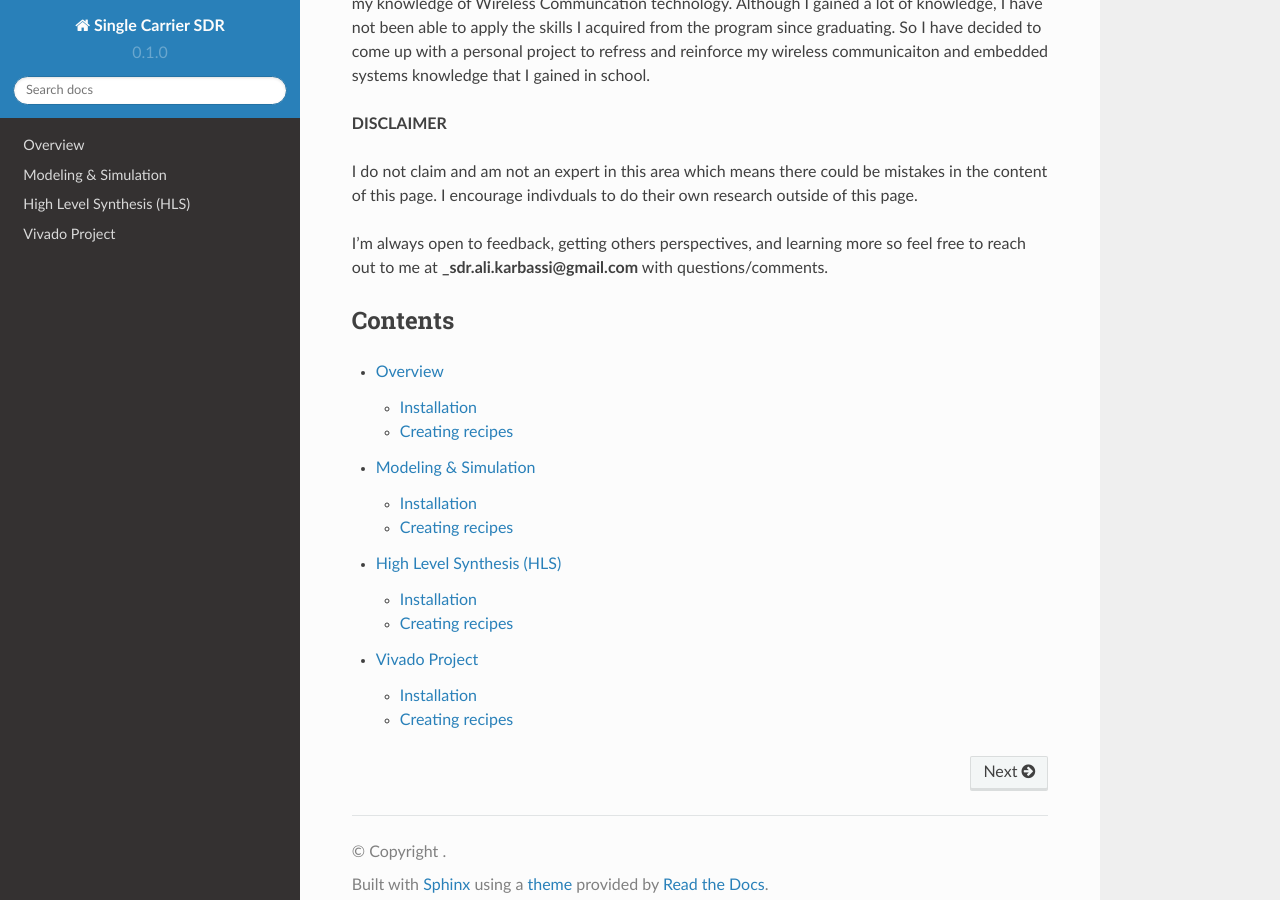
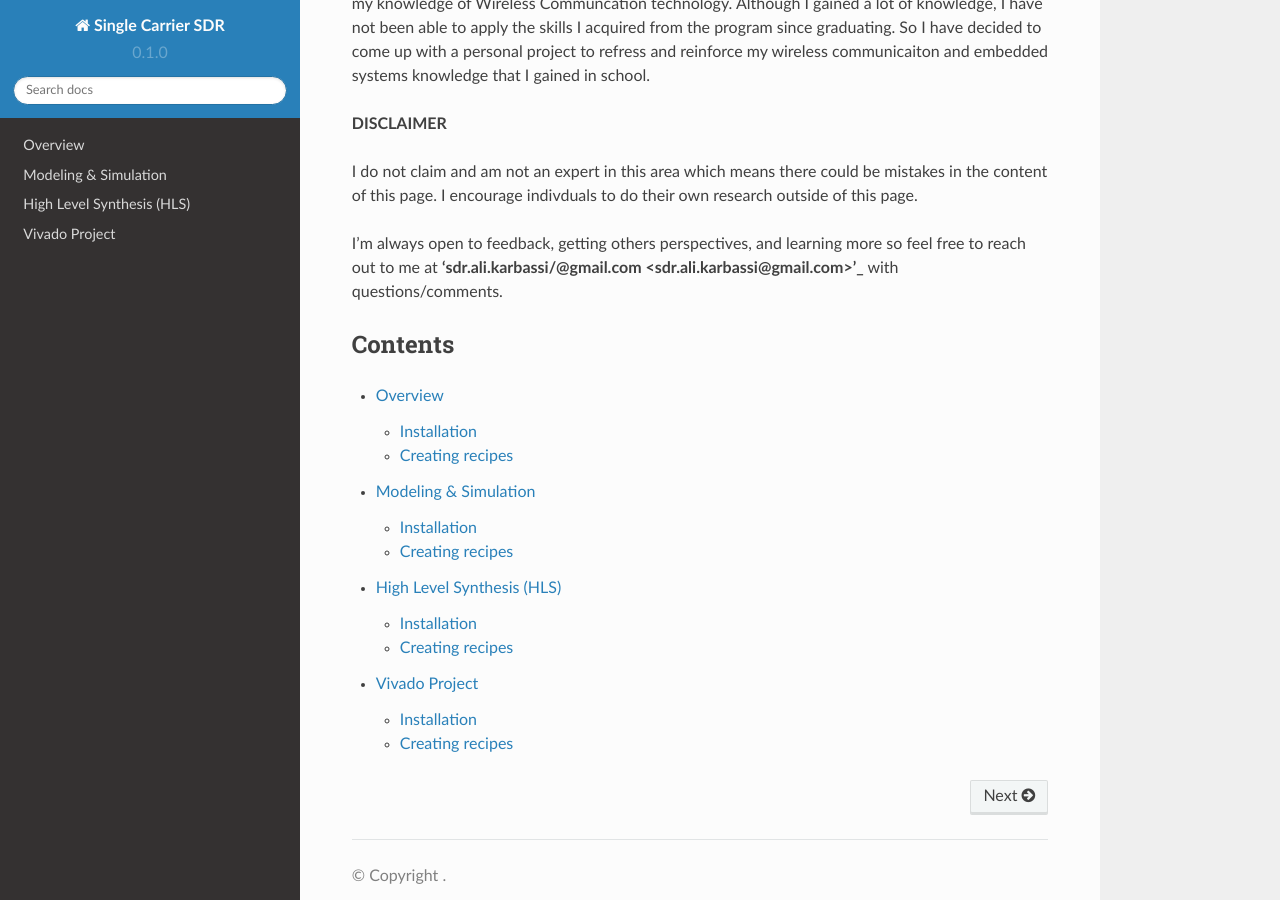
Before and after one commit to alikarb/OFDM-Recevier, a Sphinx documentation site: the page built from docs/source/index.rst, in a window 1280 px wide and 900 px high, scrolled down 469 px. Built offline with Sphinx 7.4.7 and the Read the Docs theme 2.0.0, drawn with Linux system fonts in a browser that asks for light colours; pages that are not in the unit, such as notebooks, are missing from menus; some of the changed lines change nothing that is shown.

Commit message:
minor updates

```diff
--- a/docs/source/index.rst
+++ b/docs/source/index.rst
@@ -19,7 +19,7 @@
 
 I do not claim and am not an expert in this area which means there could be mistakes in the content of this page. I encourage indivduals to do their own research outside of this page.
 
-I'm always open to feedback, getting others perspectives, and learning more so feel free to reach out to me at **_sdr.ali.karbassi@gmail.com** with questions/comments.
+I'm always open to feedback, getting others perspectives, and learning more so feel free to reach out to me at **'sdr.ali.karbassi/@gmail.com <sdr.ali.karbassi@gmail.com>'_** with questions/comments.
 
 Contents
 --------
```
